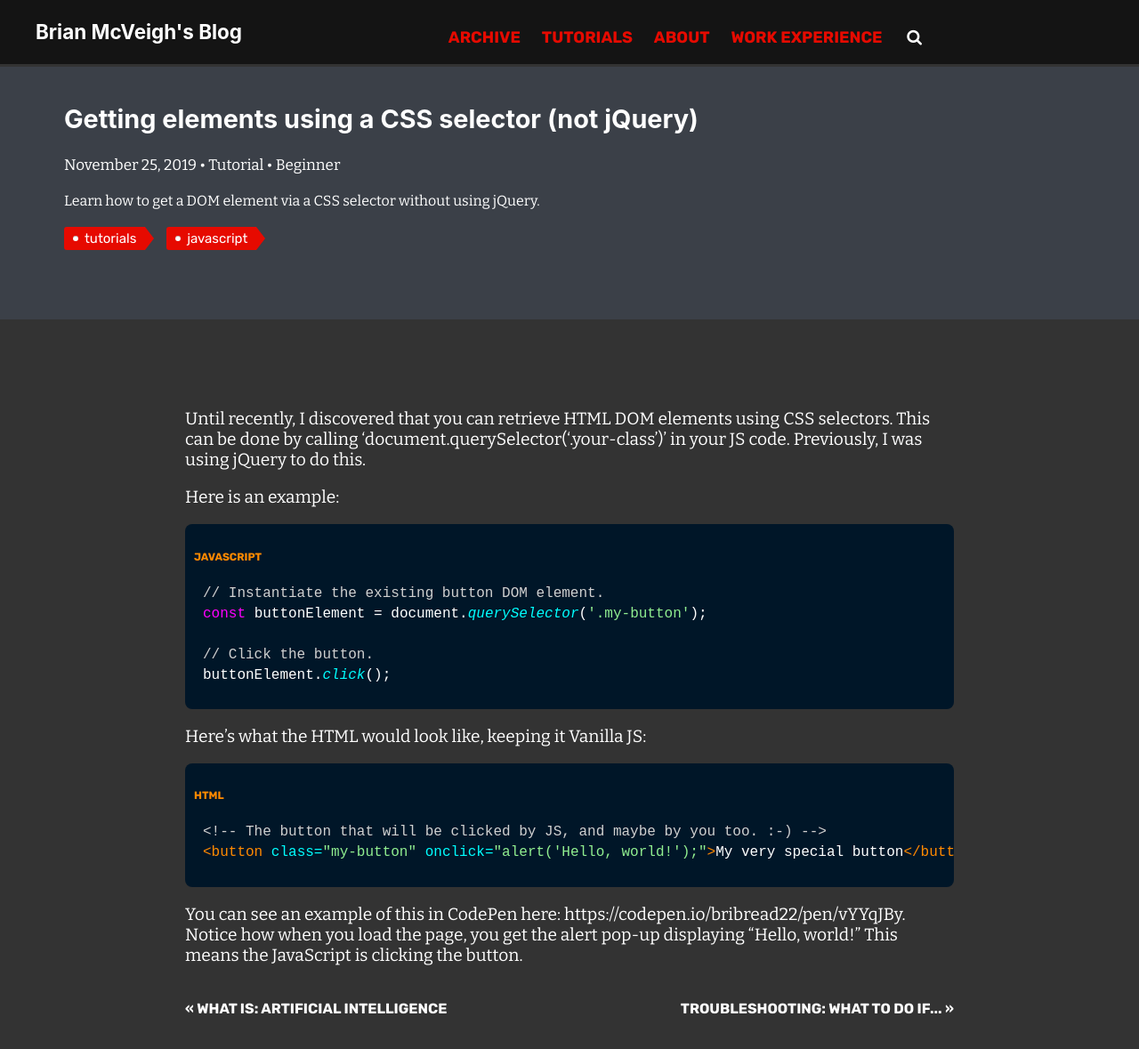
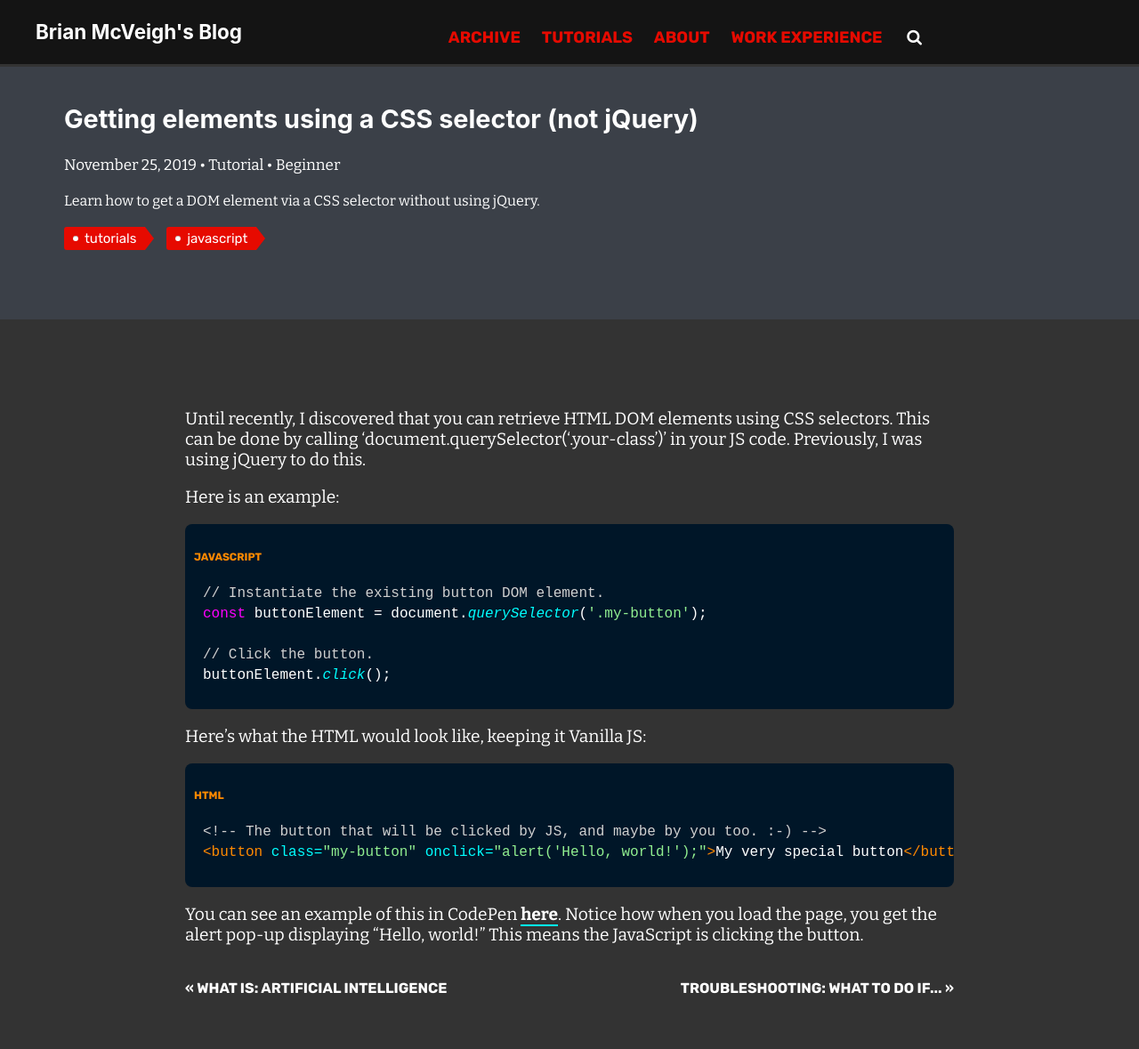
Before and after one commit to bmcveigh/bmcveigh.github.io, a Jekyll site: the page built from _posts/2019-11-25-getting-elements-using-css-selector.markdown, in a window 1280 px wide and 1194 px high. Shown: the top 1179 px of the window at 89% size. Built offline with Jekyll 4.4.1, drawn with Linux system fonts in a browser that asks for light colours.

Commit message:
Updated content

```diff
--- a/_posts/2019-11-25-getting-elements-using-css-selector.markdown
+++ b/_posts/2019-11-25-getting-elements-using-css-selector.markdown
@@ -26,6 +26,6 @@ Here’s what the HTML would look like, keeping it Vanilla JS:
 <button class="my-button" onclick="alert('Hello, world!');">My very special button</button>
 {% endhighlight %}
 
-You can see an example of this in CodePen here: https://codepen.io/bribread22/pen/vYYqJBy.
+You can see an example of this in CodePen [here](https://codepen.io/bribread22/pen/vYYqJBy).
 Notice how when you load the page, you get the alert pop-up displaying "Hello, world!"
 This means the JavaScript is clicking the button.
```
